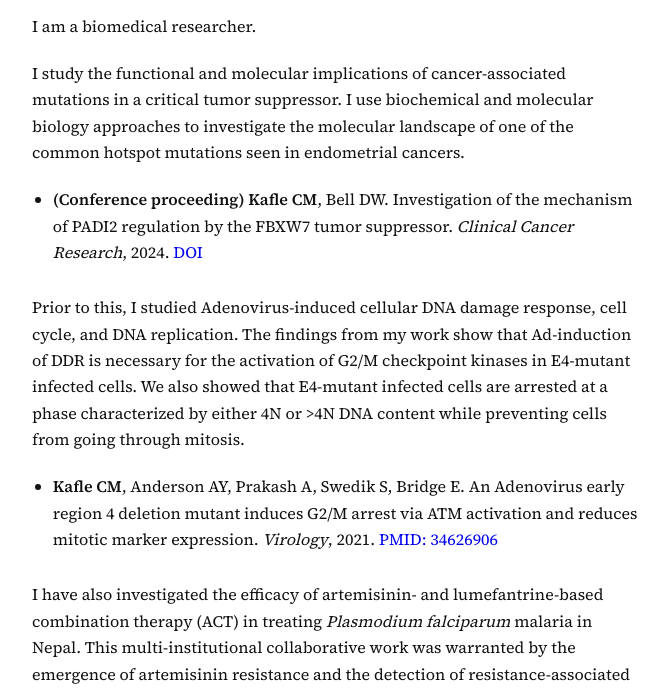
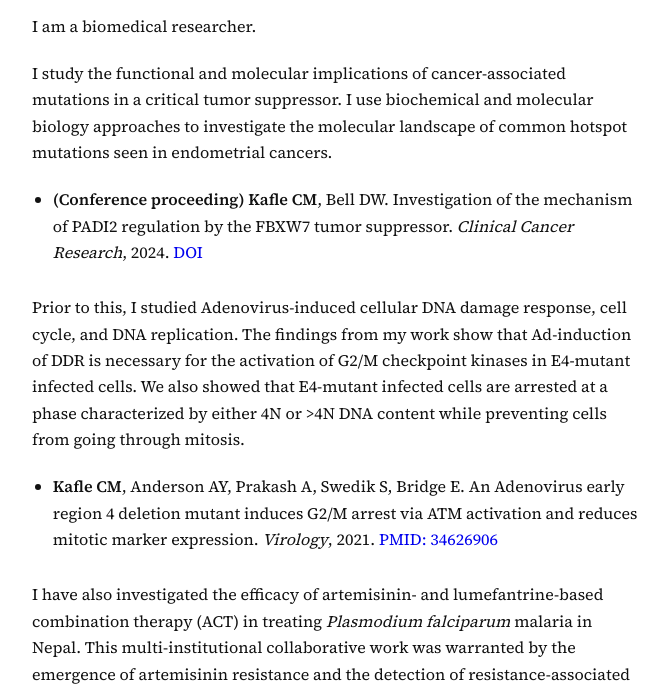
Before and after one commit to kaflec/kaflec.github.io, a plain HTML site: page index.html in a window 1280 px wide. Shown: the part 104-796 px from the top of the page, without its empty margins (32-700 px from the left). Drawn offline with Linux system fonts and the light colour scheme.

Commit message:
Remove 'one of the' from mutation description

```diff
--- a/index.html
+++ b/index.html
@@ -21,7 +21,7 @@
     <p>
         I study the functional and molecular implications of cancer-associated mutations in a
         critical tumor suppressor. I use biochemical and molecular biology approaches to investigate
-        the molecular landscape of one of the common hotspot mutations seen in endometrial cancers.
+        the molecular landscape of common hotspot mutations seen in endometrial cancers.
     </p>
 
     <ul>
```
